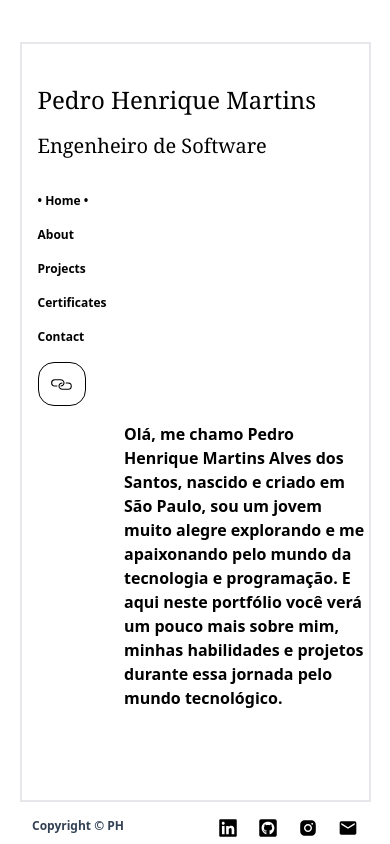
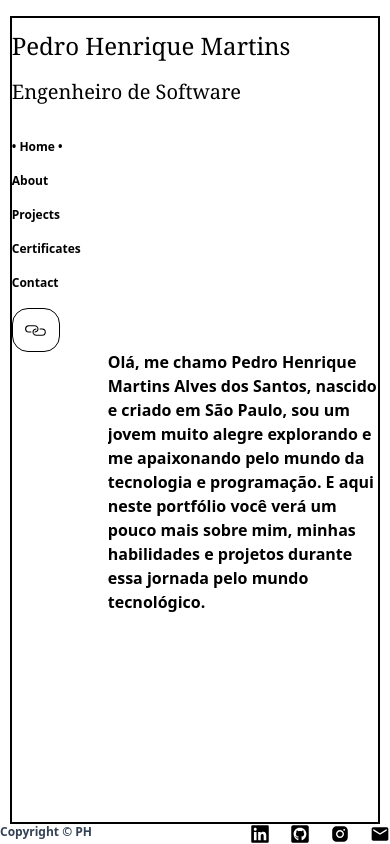
Before and after one commit to pedrohmartinsa/portfolioo, a React (Vite) app in the folder portfolio/: page / in a window 390 px wide. Built offline with nearby package versions, Linux system fonts and the light colour scheme.

Commit message:
quase pronto o layout para mobile

```diff
--- a/portfolio/index.html
+++ b/portfolio/index.html
@@ -9,7 +9,7 @@
 
   </head>
   <body>
-    <div id="root"></div>
+    <div id="root" class=""></div>
     <script type="module" src="/src/main.jsx"></script>
   </body>
 </html>
--- a/portfolio/src/App.jsx
+++ b/portfolio/src/App.jsx
@@ -2,6 +2,7 @@ import { Outlet } from "react-router-dom"
 import { useState } from "react"
 import Nav from "./Components/Nav"
 import Footer from './Components/Footer'
+import Header from "./Components/Header"
 
 
 
@@ -10,36 +11,22 @@ function App() {
 
   return (
     <>
-      <div className='text-primary bg-secondary w-full h-screen'>
-
-          <div className="relative flex items-center justify-center w-screen h-screen">
-
-
-            <div className="fixed z-[1000] flex flex-col justify-between py-10 border-2 border-red w-[90%] h-[90%]">
-
-              <div className="fixed">
-                <Nav/>
-              </div>
-
-
-              <div className="absolute bottom-0 right-0 h-[50%] w-[75vw] overflow-y-scroll md:h-[70%] pl-12 md:pl-0 md:p-7 md:mr-4">
-              <Outlet/>
+      <div className='text-primary bg-secondary h-screen'>
+          <div className="flex flex-col items-center justify-center pt-4 h-[100%]">
+            <div className="border-primary border-2 w-[95vw] h-screen pt-3">
+              <Header/>
+              <div className="flex items-end justify-center h-[80%]">
+                <div className="self-start">
+                  <Nav/>
+                </div>
+                <div className="self-end h-[100vw] overflow-auto">
+                  <Outlet/>
+                </div>
               </div>
             </div>
-
-
-
-            <div className="fixed bottom-[-14px] mb-1 w-[100vw] py-4 px-8 md:px-[3rem] lg:px-[4rem] xl:px-[5rem] 2xl:px-[6rem]">
-
-            <Footer/>
-
-            </div>
-
+              <Footer/>
           </div>
-
       </div>
-
-
     </>
   )
 }
--- a/portfolio/src/Components/Nav.jsx
+++ b/portfolio/src/Components/Nav.jsx
@@ -7,13 +7,6 @@ export default function Nav() {
 
     return(
         <>
-        <div className="ml-4 md:p-10">
-
-            <div className="flex flex-col gap-4">
-                <h1 className="text-2xl md:text-[50px] font-serif">Pedro Henrique Martins</h1>
-                <h2 className="text-xl md:text-[30px] font-serif">Engenheiro de Software</h2>
-            </div>
-
             <div className="flex flex-col w-24 text-[12px] md:text-[18px] font-bold mt-8 gap-4 transition-all duration-300">
                 <NavLink className='md:hover:text-slate-500' to='/'>Home</NavLink>
                 <NavLink className='md:hover:text-slate-500' to='about'>About</NavLink>
@@ -24,9 +17,6 @@ export default function Nav() {
                         <CiLink size={25}/>
                 </a>
             </div>
-        </div>
-
-
         </>
     )
 }
```
